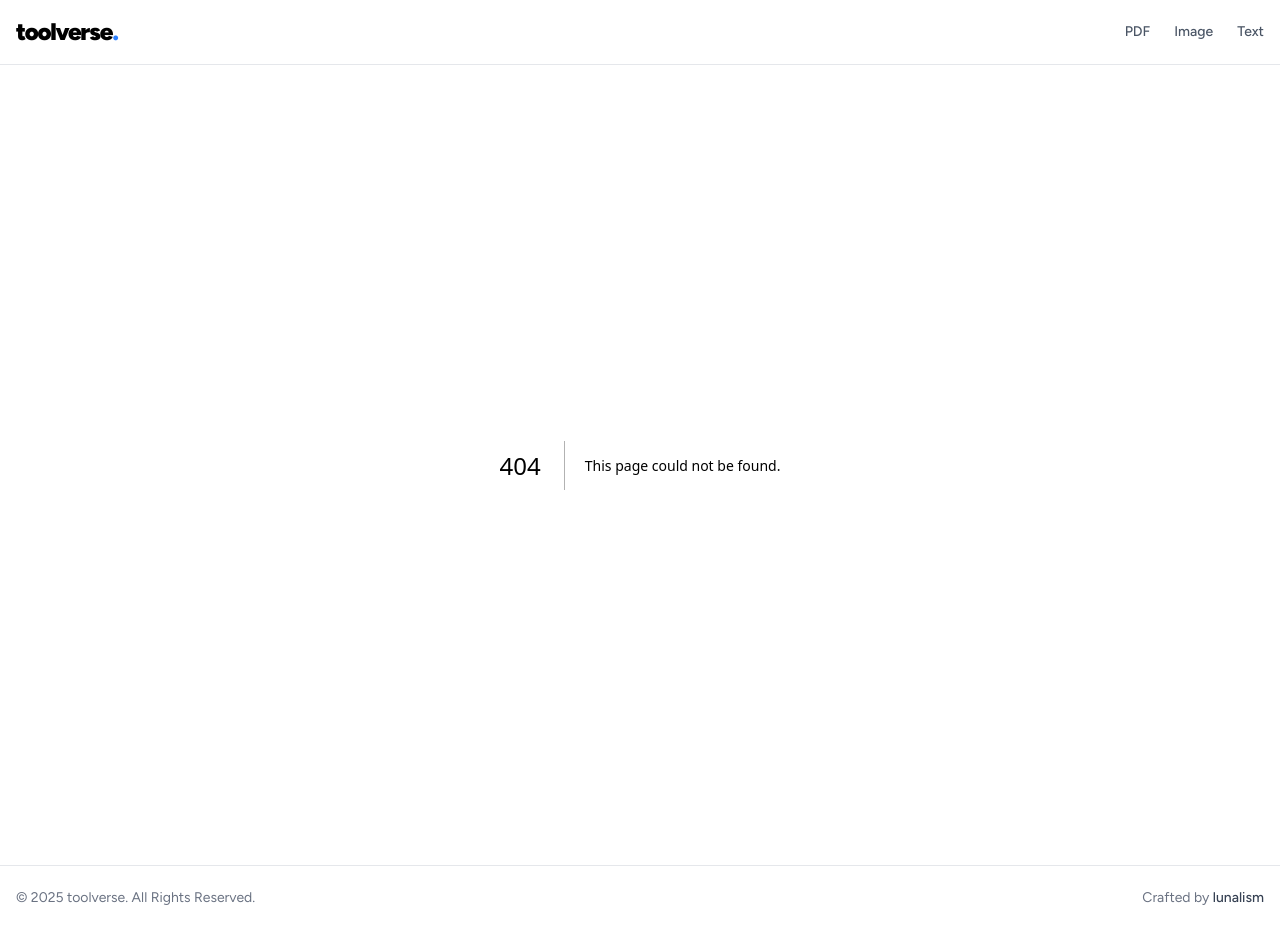
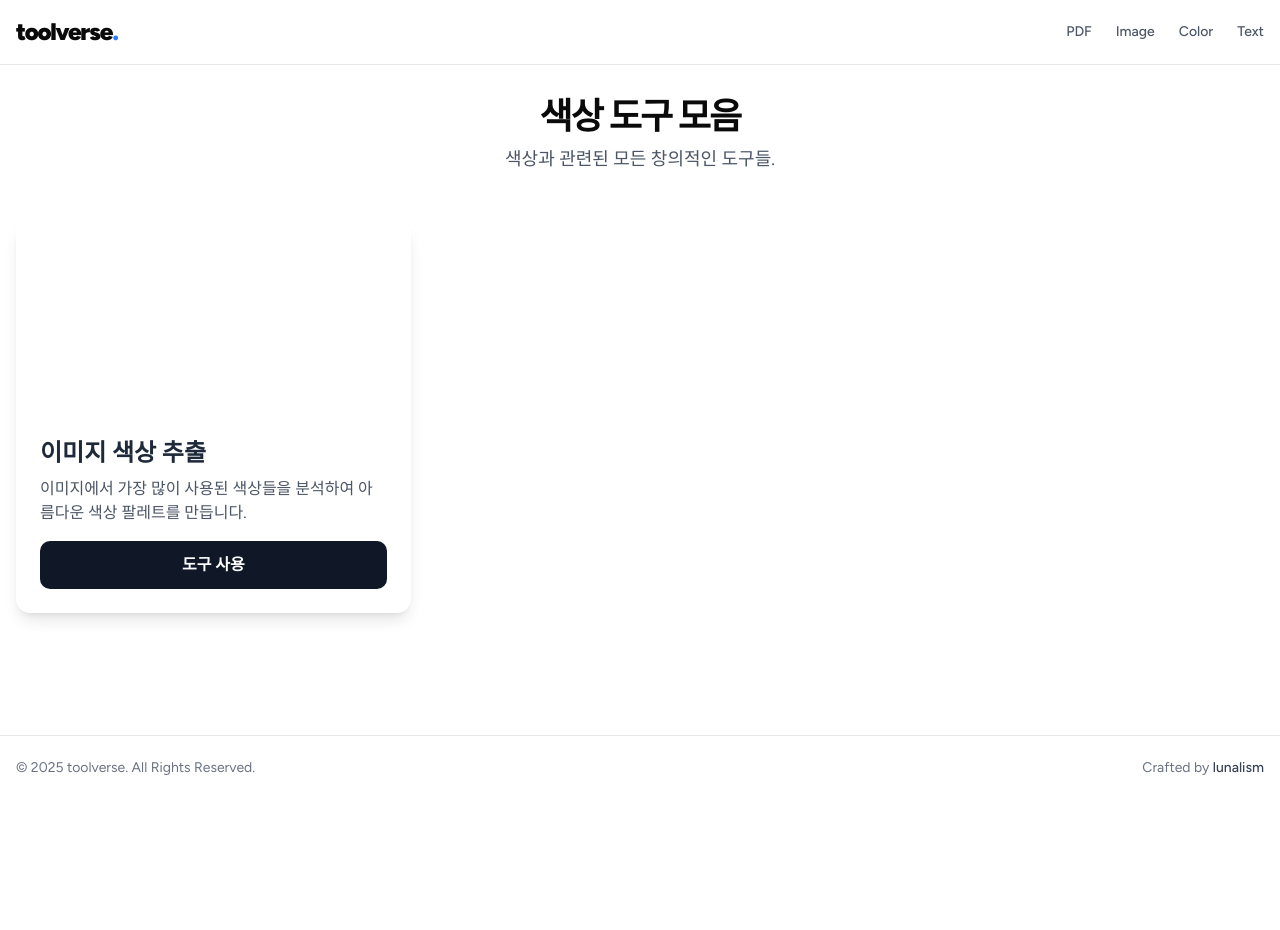
Before and after one commit to lunalism/toolverse, a Next.js app: page /color in a window 1280 px wide. Before the commit this address had no page. After the commit the page ends 800 px from the top, so only its background shows below. Built offline with nearby package versions, Linux system fonts and the light colour scheme; no server answers.

Commit message:
feat: Add UI scaffold for Color Tools section and Extractor page

```diff
--- a/package.json
+++ b/package.json
@@ -14,6 +14,7 @@
     "@radix-ui/react-slot": "^1.2.3",
     "class-variance-authority": "^0.7.1",
     "clsx": "^2.1.1",
+    "color-thief-react": "^2.1.0",
     "heic2any": "^0.0.4",
     "jszip": "^3.10.1",
     "lucide-react": "^0.544.0",
--- /dev/null
+++ b/src/app/color/extractor/page.tsx
@@ -0,0 +1,55 @@
+// src/app/color/extractor/page.tsx
+
+"use client";
+
+import { useState } from 'react';
+
+export default function ColorExtractorPage() {
+    const [imageUrl, setImageUrl] = useState<string>('');
+
+    return (
+        <div className="container mx-auto px-4 py-8">
+            <div className="text-center mb-8">
+                <h1 className="text-4xl font-black tracking-tighter">이미지 색상 팔레트 추출</h1>
+                <p className="text-lg text-gray-600 mt-2">
+                    이미지를 업로드하면 주요 색상들을 분석해 알려드립니다.
+                </p>
+            </div>
+
+            {!imageUrl && (
+                <div className="w-full max-w-2xl mx-auto">
+                    <label htmlFor="file-upload" className="flex flex-col items-center justify-center w-full h-64 border-2 border-dashed border-gray-300 rounded-lg cursor-pointer bg-gray-50 hover:bg-gray-100 transition-colors">
+                        <p>색상을 추출할 이미지를 드롭하거나 클릭하여 업로드하세요</p>
+                        <input id="file-upload" type="file" className="hidden" accept="image/*" />
+                    </label>
+                </div>
+            )}
+
+            {imageUrl && (
+                <div className="w-full max-w-4xl mx-auto">
+                    <div className="grid grid-cols-1 md:grid-cols-2 gap-8 items-start">
+                        {/* 이미지 미리보기 */}
+                        <div>
+                            <h2 className="text-lg font-semibold mb-2">업로드된 이미지</h2>
+                            <div className="border rounded-lg overflow-hidden">
+                                {/* eslint-disable-next-line @next/next/no-img-element */}
+                                <img src={imageUrl} alt="Uploaded preview" className="w-full object-contain" />
+                            </div>
+                            </div>
+                        {/* 추출된 색상 팔레트 */}
+                        <div>
+                            <h2 className="text-lg font-semibold mb-2">추출된 색상 팔레트</h2>
+                            <div className="p-4 border rounded-lg bg-white space-y-2">
+                                {/* 여기에 추출된 색상들이 표시될 예정입니다. */}
+                                <p className="text-gray-400">이곳에 색상 팔레트가 표시됩니다.</p>
+                            </div>
+                            <button className="mt-4 w-full text-center px-6 py-3 bg-gray-900 text-white font-semibold rounded-lg hover:bg-gray-700">
+                                다시 선택
+                            </button>
+                        </div>
+                    </div>
+                </div>
+            )}
+        </div>
+    );
+}
--- /dev/null
+++ b/src/app/color/page.tsx
@@ -0,0 +1,69 @@
+// src/app/color/page.tsx (오타 및 경고 수정 최종본)
+
+"use client";
+
+import { useState, useEffect } from "react";
+import Link from "next/link";
+
+type UnsplashPhoto = { urls: { small: string; }; };
+
+const tools = [
+  {
+    href: "/color/extractor",
+    title: "이미지 색상 추출",
+    description: "이미지에서 가장 많이 사용된 색상들을 분석하여 아름다운 색상 팔레트를 만듭니다.",
+  },
+];
+
+const keywords = ['color', 'palette', 'vibrant', 'art', 'painting'];
+
+export default function ColorToolsPage() {
+  const [imageUrls, setImageUrls] = useState<string[]>([]);
+  const [isLoading, setIsLoading] = useState<boolean>(true); // "=" 기호 하나로 수정!
+
+  useEffect(() => {
+    const fetchImages = async () => {
+      try {
+        const response = await fetch(`https://api.unsplash.com/photos/random?query=${keywords.join(',')}&count=${tools.length}`, { headers: { Authorization: `Client-ID ${process.env.NEXT_PUBLIC_UNSPLASH_ACCESS_KEY}` } });
+        if (!response.ok) throw new Error('Unsplash API Error');
+        const data: UnsplashPhoto[] = await response.json();
+        const urls = data.map(photo => photo.urls.small);
+        setImageUrls(urls);
+      } catch (error) { console.error(error); } finally { setIsLoading(false); }
+    };
+    fetchImages();
+  }, []);
+
+  return (
+    <div className="container mx-auto px-4 py-8">
+      <div className="text-center mb-12">
+        <h1 className="text-4xl font-black tracking-tighter">색상 도구 모음</h1>
+        <p className="text-lg text-gray-600 mt-2">색상과 관련된 모든 창의적인 도구들.</p>
+      </div>
+
+      <div className="grid grid-cols-1 md:grid-cols-2 lg:grid-cols-3 gap-8">
+        {tools.map((tool, index) => (
+          <div key={tool.href} className="flex flex-col bg-white rounded-xl shadow-lg overflow-hidden transition-all duration-300 hover:shadow-2xl hover:-translate-y-2">
+            <div className="relative h-48 w-full">
+              {isLoading ? <div className="w-full h-full bg-gray-200 animate-pulse"></div> : (imageUrls[index] && (
+                <>
+                  {/* eslint-disable-next-line @next/next/no-img-element */}
+                  <img src={imageUrls[index]} alt={tool.title} className="w-full h-full object-cover" />
+                </>
+              ))}
+            </div>
+            <div className="flex-grow p-6 flex flex-col">
+              <h2 className="text-2xl font-bold text-gray-800 mb-2">{tool.title}</h2>
+              <p className="text-gray-600 mb-4 flex-grow">{tool.description}</p>
+              <div className="mt-auto">
+                <Link href={tool.href} className="inline-block w-full text-center px-6 py-3 bg-gray-900 text-white font-semibold rounded-lg hover:bg-gray-700 transition-colors">
+                  도구 사용
+                </Link>
+              </div>
+            </div>
+          </div>
+        ))}
+      </div>
+    </div>
+  );
+}
--- a/src/components/main/Header.tsx
+++ b/src/components/main/Header.tsx
@@ -25,6 +25,11 @@ const Header = () => {
                 Image
               </Link>
             </li>
+            <li>
+              <Link href="/color" className="hover:text-blue-500 transition-colors">
+                Color
+              </Link>
+            </li>
             <li>Text</li>
             {/* 앞으로 Link 컴포넌트로 바꿀 예정입니다 */}
           </ul>
```
Also changed, not shown: 1 other file (tests, documents, lock files or other folders).
